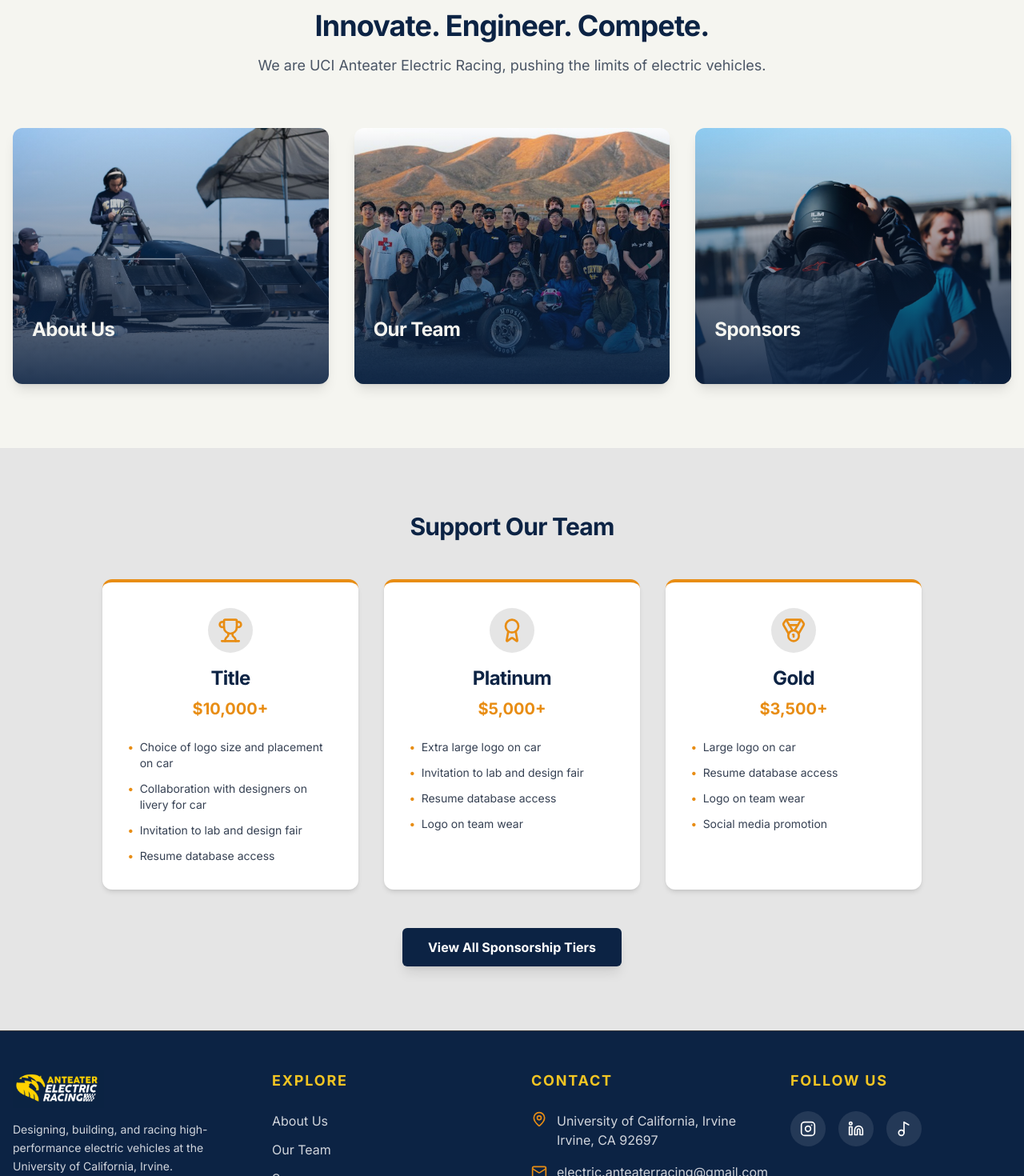
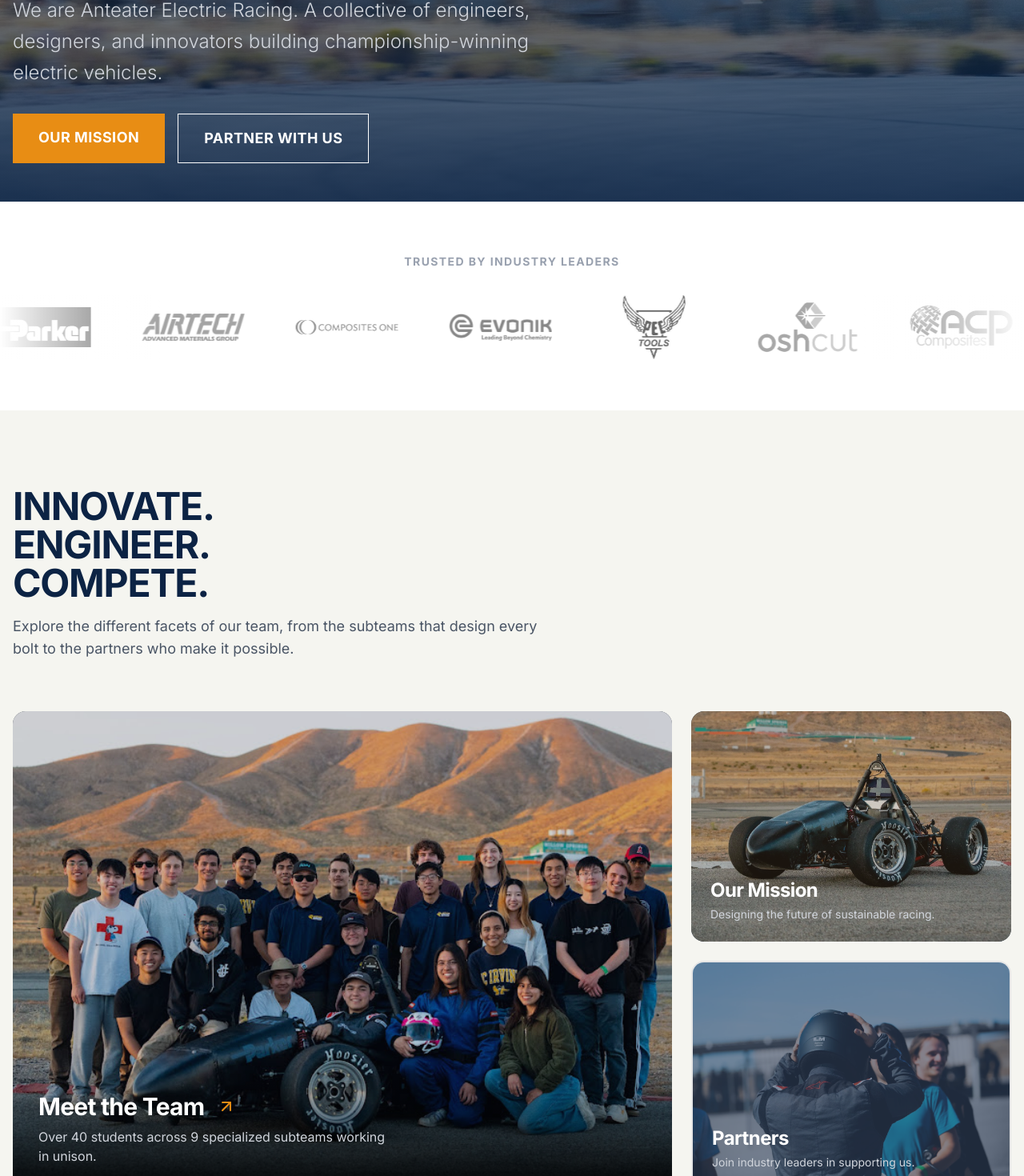
Before and after one commit to Anteater-Electric-Racing/aer-website, a Next.js app: page / in a window 1280 px wide. Shown: the part 548-2018 px from the top of the page at 80% size. Built offline with nearby package versions, Linux system fonts and the light colour scheme.

Commit message:
redesigned home page ui

```diff
--- a/app/page.tsx
+++ b/app/page.tsx
@@ -1,132 +1,185 @@
 import Image from "next/image";
 import Link from "next/link";
-import { Hero } from "@/components/ui/Hero";
-import { SPONSOR_TIERS } from "@/lib/data";
-import { ArrowRight, Trophy } from "lucide-react";
+import Marquee from "react-fast-marquee";
+import { ArrowRight, Zap, Timer, Scale, Gauge } from "lucide-react";
+import { CURRENT_SPONSORS } from "@/lib/data";
 
 export default function HomePage() {
   return (
-    <main className="flex flex-col min-h-screen bg-vintage-white">
-      <Hero
-        title="UCI Formula SAE Electric"
-        subtitle="Driving the Future of Electric Racing"
-        backgroundImage="/images/socalshootout_lonecar.jpg"
+    <main className="flex flex-col min-h-screen bg-vintage-white selection:bg-vintage-orange selection:text-white">
+
+      {/* 1. HERO SECTION */}
+      <section className="relative h-[calc(100vh-5rem)] min-h-[600px] flex items-end pb-12 overflow-hidden">
+        <div className="absolute inset-0 z-0">
+          <Image
+            src="/images/socalshootout_lonecar.jpg"
+            alt="UCI Electric Racing Car"
+            fill
+            className="object-cover object-center"
+            priority
           />
+          <div className="absolute inset-0 bg-gradient-to-t from-vintage-navy via-vintage-navy/50 to-transparent opacity-90" />
+        </div>
 
-      <section className="py-20 px-4 container mx-auto">
-        <div className="text-center mb-16 max-w-2xl mx-auto">
-          <h2 className="text-4xl font-bold text-vintage-navy mb-4">
-            Innovate. Engineer. Compete.
+        <div className="container relative z-10 px-4">
+          <div className="max-w-4xl">
+            <h5 className="text-vintage-orange font-bold tracking-[0.2em] uppercase mb-4 animate-fade-in-up">
+              University of California, Irvine
+            </h5>
+            <h1 className="text-5xl md:text-7xl lg:text-8xl font-black text-white uppercase leading-[0.9] tracking-tighter mb-6">
+              Charge<br />
+              The Future.
+            </h1>
+            <p className="text-xl md:text-2xl text-gray-300 max-w-2xl font-light leading-relaxed mb-8">
+              We are Anteater Electric Racing. A collective of engineers, designers, and innovators building championship-winning electric vehicles.
+            </p>
+            <div className="flex flex-wrap gap-4">
+              <Link
+                href="/about"
+                className="px-8 py-4 bg-vintage-orange text-white font-bold text-lg rounded-none hover:bg-white hover:text-vintage-navy transition-all uppercase tracking-wide"
+              >
+                Our Mission
+              </Link>
+              <Link
+                href="/sponsors"
+                className="px-8 py-4 border border-white text-white font-bold text-lg rounded-none hover:bg-white hover:text-vintage-navy transition-all uppercase tracking-wide"
+              >
+                Partner With Us
+              </Link>
+            </div>
+          </div>
+        </div>
+      </section>
+
+      {/* 2. ENGINEERING SPECS */}
+      {/*
+      <section className="bg-vintage-navy py-16 border-t border-white/10">
+        <div className="container mx-auto px-4">
+          <div className="grid grid-cols-2 md:grid-cols-4 gap-8 divide-x divide-white/10 text-center">
+            <div className="space-y-2">
+              <Zap className="w-8 h-8 text-vintage-orange mx-auto" />
+              <h3 className="text-4xl font-black text-white">400V</h3>
+              <p className="text-sm text-gray-400 uppercase tracking-widest">Architecture</p>
+            </div>
+            <div className="space-y-2">
+              <Timer className="w-8 h-8 text-vintage-orange mx-auto" />
+              <h3 className="text-4xl font-black text-white">3.0s</h3>
+              <p className="text-sm text-gray-400 uppercase tracking-widest">0-60 MPH</p>
+            </div>
+            <div className="space-y-2">
+              <Scale className="w-8 h-8 text-vintage-orange mx-auto" />
+              <h3 className="text-4xl font-black text-white">550lbs</h3>
+              <p className="text-sm text-gray-400 uppercase tracking-widest">Total Weight</p>
+            </div>
+            <div className="space-y-2">
+              <Gauge className="w-8 h-8 text-vintage-orange mx-auto" />
+              <h3 className="text-4xl font-black text-white">80kW</h3>
+              <p className="text-sm text-gray-400 uppercase tracking-widest">Peak Power</p>
+            </div>
+          </div>
+        </div>
+      </section>
+      */}
+
+      {/* 4. INFINITE SPONSOR SCROLL */}
+      <section className="py-16 bg-white border-t border-gray-100">
+        <div className="container mx-auto px-4 mb-8 text-center">
+          <p className="text-sm font-bold text-gray-400 uppercase tracking-widest">Trusted by Industry Leaders</p>
+        </div>
+
+        <Marquee gradient={true} speed={40} className="overflow-y-hidden">
+          <div className="flex items-center gap-16 px-8">
+            {CURRENT_SPONSORS.map((sponsor, index) => (
+              <div key={`${sponsor.name}-${index}`} className="relative w-32 h-20 grayscale opacity-60 hover:grayscale-0 hover:opacity-100 transition-all cursor-pointer">
+                <Image
+                  src={sponsor.logo}
+                  alt={sponsor.name}
+                  fill
+                  className="object-contain"
+                />
+              </div>
+            ))}
+          </div>
+        </Marquee>
+      </section>
+
+      {/* 3. BENTO GRID NAVIGATION */}
+      <section className="py-24 px-4 container mx-auto">
+        <div className="flex flex-col md:flex-row gap-8 mb-16 items-end justify-between">
+          <div className="max-w-2xl">
+            <h2 className="text-4xl md:text-5xl font-bold text-vintage-navy uppercase leading-none mb-4">
+              Innovate.<br />Engineer.<br />Compete.
             </h2>
             <p className="text-lg text-gray-600">
-            We are UCI Anteater Electric Racing, pushing the limits of electric vehicles.
+              Explore the different facets of our team, from the subteams that design every bolt to the partners who make it possible.
             </p>
           </div>
+        </div>
 
-        <div className="grid grid-cols-1 md:grid-cols-3 gap-8">
+        {/* The Grid */}
+        <div className="grid grid-cols-1 md:grid-cols-3 md:grid-rows-2 gap-6 h-auto md:h-[600px]">
 
+          {/* Card 1: Team (Large, Span 2 Cols) */}
           <Link
-            href="/about"
-            className="group relative h-80 rounded-xl overflow-hidden shadow-lg hover:shadow-xl transition-all"
+            href="/team"
+            className="group relative md:col-span-2 md:row-span-2 rounded-2xl overflow-hidden bg-gray-900 min-h-[300px]"
           >
             <Image
-              src="/images/socalshootout_1.jpg"
-              alt="About Us"
+              src="/images/socalshootout_team.jpg"
+              alt="Our Team"
               fill
-              className="object-cover transition-transform duration-500 group-hover:scale-110"
+              className="object-cover opacity-80 transition-transform duration-700 group-hover:scale-105 group-hover:opacity-60"
             />
-            <div className="absolute inset-0 bg-gradient-to-t from-vintage-navy/90 to-transparent" />
-            <div className="absolute bottom-6 left-6 text-vintage-white">
-              <h3 className="text-2xl font-bold flex items-center gap-2">
-                About Us <ArrowRight className="w-5 h-5 opacity-0 group-hover:opacity-100 transition-opacity" />
+            <div className="absolute bottom-0 left-0 p-8 w-full bg-gradient-to-t from-black/90 to-transparent">
+              <h3 className="text-3xl font-bold text-white mb-2 flex items-center gap-4">
+                Meet the Team <ArrowRight className="w-6 h-6 -rotate-45 group-hover:rotate-0 transition-transform text-vintage-orange" />
               </h3>
-              <p className="text-sm text-gray-300 mt-2 opacity-0 group-hover:opacity-100 transition-opacity transform translate-y-2 group-hover:translate-y-0">
-                Our mission & history
+              <p className="text-gray-300 max-w-md">
+                Over 40 students across 9 specialized subteams working in unison.
               </p>
             </div>
           </Link>
 
+          {/* Card 2: About (Top Right) */}
           <Link
-            href="/team"
-            className="group relative h-80 rounded-xl overflow-hidden shadow-lg hover:shadow-xl transition-all"
+            href="/about"
+            className="group relative rounded-2xl overflow-hidden bg-vintage-navy min-h-[250px]"
           >
             <Image
-              src="/images/socalshootout_team_crop.jpg"
+              src="/images/socalshootout_carempty_crop.jpg"
               alt="Our Team"
               fill
-              className="object-cover transition-transform duration-500 group-hover:scale-110"
+              className="object-cover opacity-80 transition-transform duration-700 group-hover:scale-105 group-hover:opacity-60"
              />
-            <div className="absolute inset-0 bg-gradient-to-t from-vintage-navy/90 to-transparent" />
-            <div className="absolute bottom-6 left-6 text-vintage-white">
-              <h3 className="text-2xl font-bold flex items-center gap-2">
-                Our Team <ArrowRight className="w-5 h-5 opacity-0 group-hover:opacity-100 transition-opacity" />
-              </h3>
-              <p className="text-sm text-gray-300 mt-2 opacity-0 group-hover:opacity-100 transition-opacity transform translate-y-2 group-hover:translate-y-0">
-                Meet our subteams & engineers
-              </p>
+             <div className="absolute inset-0 bg-vintage-orange/10 group-hover:bg-vintage-orange/20 transition-colors" />
+             <div className="absolute bottom-0 left-0 p-6">
+                <h3 className="text-2xl font-bold text-white mb-1">Our Mission</h3>
+                <p className="text-sm text-gray-300">Designing the future of sustainable racing.</p>
              </div>
           </Link>
 
+          {/* Card 3: Sponsors (Bottom Right) */}
           <Link
             href="/sponsors"
-            className="group relative h-80 rounded-xl overflow-hidden shadow-lg hover:shadow-xl transition-all"
+            className="group relative rounded-2xl overflow-hidden bg-white border-2 border-vintage-lightgray hover:border-vintage-orange transition-colors min-h-[250px]"
           >
              <Image
               src="/images/helmet_back.jpg"
-              alt="Our Sponsors"
+              alt="Sponsors"
               fill
-              className="object-cover transition-transform duration-500 group-hover:scale-110"
+              className="object-cover opacity-80 group-hover:opacity-100 transition-opacity"
             />
-            <div className="absolute inset-0 bg-gradient-to-t from-vintage-navy/90 to-transparent" />
-            <div className="absolute bottom-6 left-6 text-vintage-white">
-              <h3 className="text-2xl font-bold flex items-center gap-2">
-                Sponsors <ArrowRight className="w-5 h-5 opacity-0 group-hover:opacity-100 transition-opacity" />
-              </h3>
-              <p className="text-sm text-gray-300 mt-2 opacity-0 group-hover:opacity-100 transition-opacity transform translate-y-2 group-hover:translate-y-0">
-                Partners powering our success
-              </p>
+             <div className="absolute inset-0 bg-vintage-navy/50 group-hover:bg-vintage-navy/70 transition-colors" />
+             <div className="absolute bottom-0 left-0 p-6">
+                <h3 className="text-2xl font-bold text-white mb-1">Partners</h3>
+                <p className="text-sm text-gray-300">Join industry leaders in supporting us.</p>
              </div>
           </Link>
         </div>
+
       </section>
 
-      <section className="py-20 bg-vintage-lightgray">
-        <div className="container mx-auto px-4">
-          <h2 className="text-3xl font-bold text-center text-vintage-navy mb-12">
-            Support Our Team
-          </h2>
 
-          <div className="grid grid-cols-1 md:grid-cols-3 gap-8 max-w-5xl mx-auto">
-            {SPONSOR_TIERS && SPONSOR_TIERS.slice(0, 3).map((tier) => (
-              <div key={tier.name} className="bg-white p-8 rounded-xl shadow-md border-t-4 border-vintage-orange flex flex-col items-center text-center hover:-translate-y-1 transition-transform duration-300">
-                <div className="p-3 bg-vintage-lightgray rounded-full mb-4">
-                  {tier.icon ? <tier.icon className="w-8 h-8 text-vintage-orange" /> : <Trophy className="w-8 h-8 text-vintage-orange" />}
-                </div>
-                <h3 className="text-2xl font-bold text-vintage-navy">{tier.name}</h3>
-                <p className="text-xl font-bold text-vintage-orange mt-2">{tier.amount}</p>
-
-                {/* Benefits List */}
-                <ul className="mt-6 space-y-3 text-left w-full">
-                  {tier.benefits.slice(0, 4).map((b, i) => (
-                    <li key={i} className="flex items-start text-sm text-gray-700">
-                      <span className="mr-2 text-vintage-orange font-bold">•</span> {b}
-                    </li>
-                  ))}
-                </ul>
-              </div>
-            ))}
-          </div>
-
-          <div className="text-center mt-12">
-            <Link
-              href="/sponsors"
-              className="inline-block px-8 py-3 bg-vintage-navy text-white rounded-md font-bold hover:bg-vintage-orange transition-colors shadow-lg"
-            >
-              View All Sponsorship Tiers
-            </Link>
-          </div>
-        </div>
-      </section>
     </main>
   );
 }
--- a/package.json
+++ b/package.json
@@ -17,6 +17,7 @@
     "next": "16.1.6",
     "react": "19.2.3",
     "react-dom": "19.2.3",
+    "react-fast-marquee": "^1.6.5",
     "tailwind-merge": "^3.4.0",
     "tailwindcss-animate": "^1.0.7"
   },
```
Also changed, not shown: 1 other file (tests, documents, lock files or other folders). Lines whose indentation alone changed are shown as unchanged.
